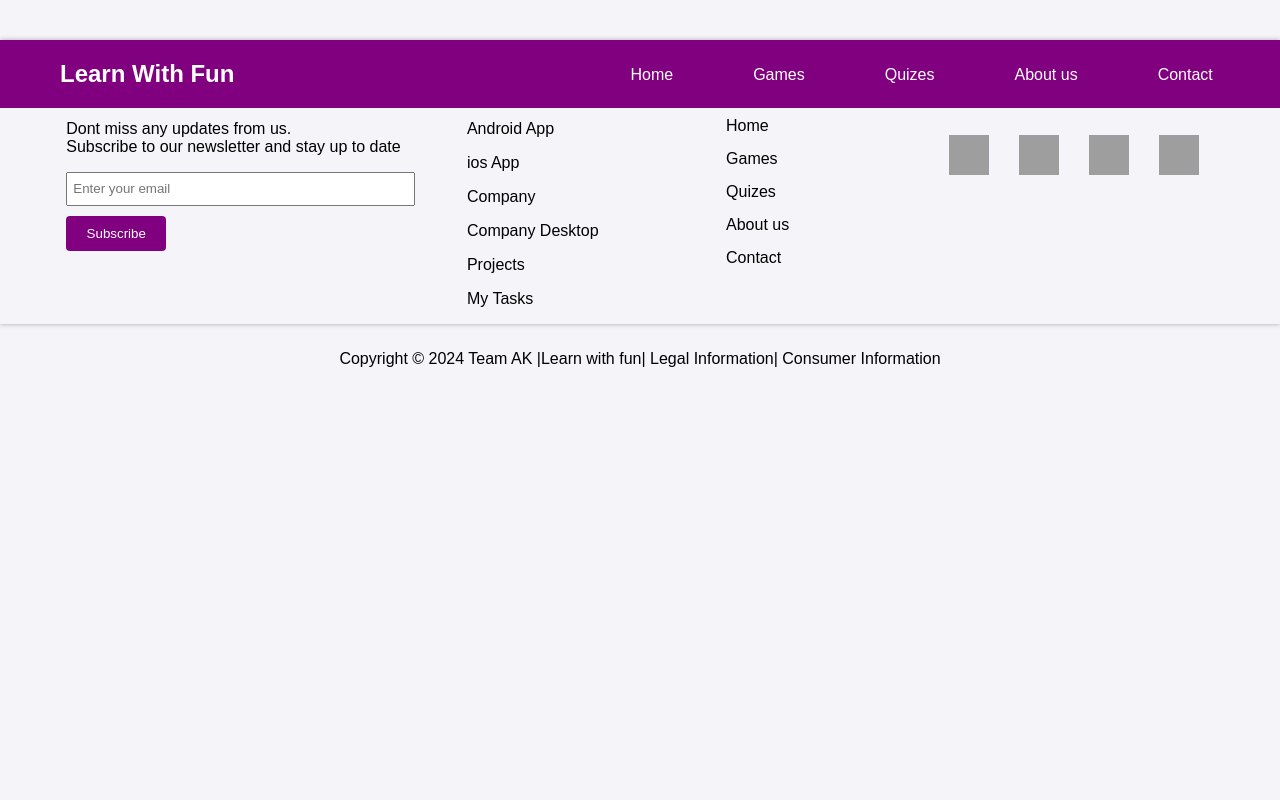
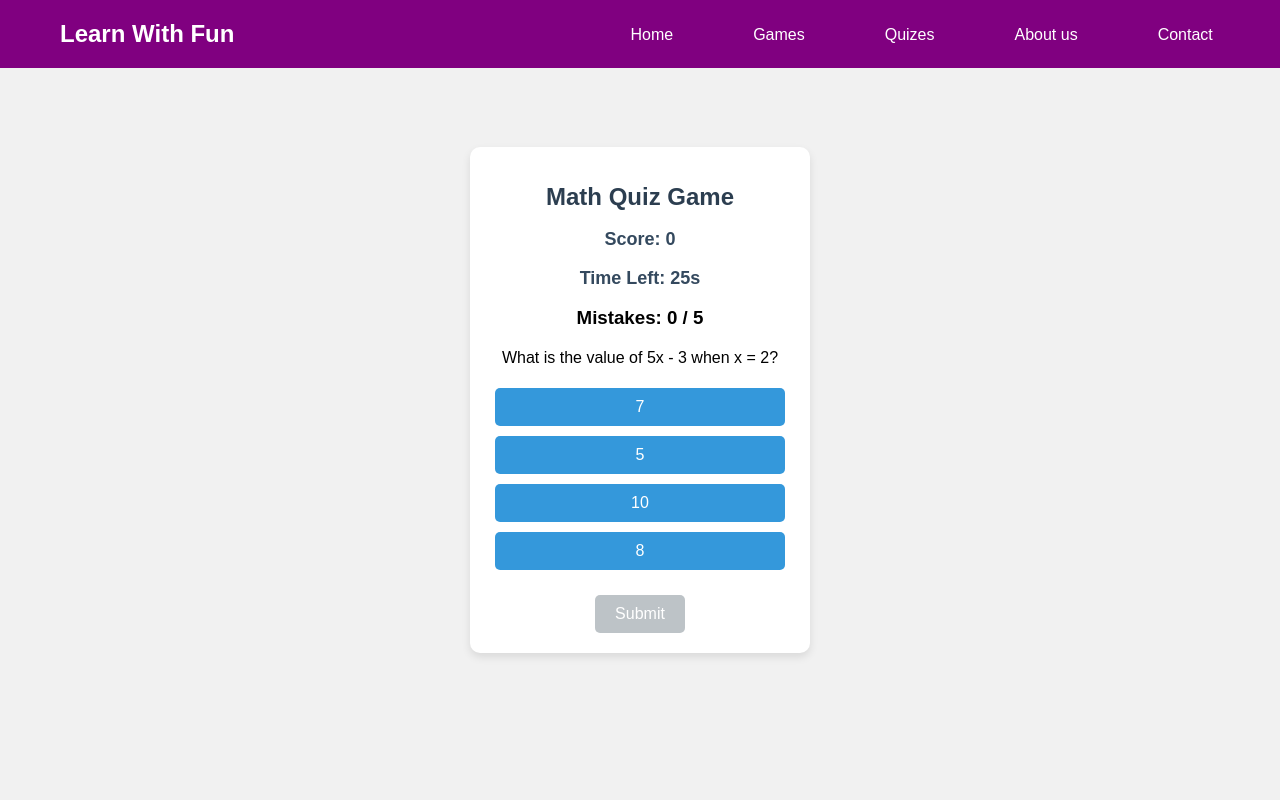
Before and after one commit to KenishRegmi/workshop-final-project, a React (Vite) app: page /mathquizgame in a window 1280 px wide. Shown: the top 800 px of the page. Built offline with nearby package versions, Linux system fonts and the light colour scheme; grey boxes are pictures that could not be loaded.

Commit message:
Math Quiz Game updated

```diff
--- a/src/App.jsx
+++ b/src/App.jsx
@@ -14,6 +14,7 @@ import FlagGuesser from "./Games/FlagGuesser";
 import PeriodicTableGame from "./Games/PeriodicTableGame";
 import MathPuzzleGame from "./Puzzles/MathPuzzleGame";
 import SciencePuzzleGame from "./Puzzles/SciencePuzzleGame";
+import MathQuizGame from "./Quiz/MathQuizGame";
 
 function App() {
 
@@ -32,6 +33,7 @@ function App() {
         <Route path="/periodictablegame" element={<PeriodicTableGame />} />
         <Route path="/mathpuzzlegame" element={<MathPuzzleGame />} />
         <Route path="/sciencepuzzlegame" element={<SciencePuzzleGame />} />
+        <Route path="/mathquizgame" element={<MathQuizGame />} />
 
       </Routes>
       <Footer />
--- /dev/null
+++ b/src/Quiz/MathQuizGame.css
@@ -0,0 +1,105 @@
+.math{
+    font-family: Arial, sans-serif;
+    margin: 0;
+    padding: 0;
+    display: flex;
+    justify-content: center;
+    align-items: center;
+    min-height: 100vh;
+    background: #f1f1f1;
+  }
+
+  .math-quiz {
+    display: flex;
+    justify-content: center;
+    align-items: center;
+    height: 100vh;
+  }
+
+  .math-quiz-container {
+    text-align: center;
+    background: #ffffff;
+    padding: 20px;
+    border-radius: 10px;
+    box-shadow: 0 4px 8px rgba(0, 0, 0, 0.1);
+    width: 300px;
+  }
+
+  .math-quiz-title {
+    font-size: 24px;
+    color: #2c3e50;
+    margin-bottom: 10px;
+  }
+
+  .math-quiz-score, .math-quiz-timer {
+    font-size: 18px;
+    color: #34495e;
+  }
+
+  .math-quiz-question {
+    margin-top: 20px;
+  }
+
+  .math-quiz-options {
+    display: flex;
+    flex-direction: column;
+    margin-bottom: 20px;
+  }
+
+  .math-quiz-option {
+    padding: 10px;
+    margin: 5px;
+    background-color: #3498db;
+    color: white;
+    border: none;
+    border-radius: 5px;
+    cursor: pointer;
+    font-size: 16px;
+  }
+
+  .math-quiz-option:hover {
+    background-color: #2980b9;
+  }
+
+  .math-quiz-option.selected {
+    background-color: #27ae60;
+  }
+
+  .math-quiz-submit-btn {
+    padding: 10px 20px;
+    background-color: #e67e22;
+    color: white;
+    border: none;
+    border-radius: 5px;
+    font-size: 16px;
+    cursor: pointer;
+  }
+
+  .math-quiz-submit-btn:disabled {
+    background-color: #bdc3c7;
+    cursor: not-allowed;
+  }
+
+  .math-quiz-message {
+    margin-top: 10px;
+    font-size: 14px;
+    color: #e74c3c;
+  }
+
+  .math-quiz-game-over {
+    margin-top: 20px;
+  }
+
+  .math-quiz-reset-btn {
+    padding: 10px 20px;
+    background-color: #2ecc71;
+    color: white;
+    border: none;
+    border-radius: 5px;
+    cursor: pointer;
+    font-size: 16px;
+  }
+
+  .math-quiz-reset-btn:hover {
+    background-color: #27ae60;
+  }
--- /dev/null
+++ b/src/Quiz/MathQuizGame.jsx
@@ -0,0 +1,215 @@
+import React, { useState, useEffect } from "react";
+import "./MathQuizGame.css";
+
+const questions = [
+  {
+    question: "What is the value of 5x - 3 when x = 2?",
+    options: [7, 5, 10, 8],
+    correctAnswer: 7,
+  },
+  {
+    question: "What is the quadratic equation for roots x = 3 and x = -2?",
+    options: ["x² - 5x + 6", "x² + 5x + 6", "x² - 3x - 6", "x² + 3x - 6"],
+    correctAnswer: "x² - 5x + 6",
+  },
+  {
+    question: "What is the area of a circle with radius 7 cm?",
+    options: [49 * Math.PI, 25 * Math.PI, 14 * Math.PI, 49],
+    correctAnswer: 49 * Math.PI,
+  },
+  {
+    question: "Solve for x: 2x + 5 = 15",
+    options: [5, 2, 10, 7],
+    correctAnswer: 5,
+  },
+  {
+    question: "What is the sum of angles in a triangle?",
+    options: [180, 90, 360, 270],
+    correctAnswer: 180,
+  },
+  {
+    question: "What is the value of 3² + 4²?",
+    options: [25, 29, 13, 17],
+    correctAnswer: 25,
+  },
+  {
+    question: "What is the value of pi to 2 decimal places?",
+    options: [3.14, 3.16, 3.15, 3.13],
+    correctAnswer: 3.14,
+  },
+  {
+    question: "What is the value of x in the equation: 5x = 20?",
+    options: [2, 4, 5, 6],
+    correctAnswer: 4,
+  },
+  {
+    question: "What is the solution to the equation: x + 7 = 12?",
+    options: [5, 6, 7, 8],
+    correctAnswer: 5,
+  },
+  {
+    question: "What is the derivative of x²?",
+    options: ["2x", "x²", "x", "1"],
+    correctAnswer: "2x",
+  },
+  {
+    question: "What is the solution to the equation 3x + 5 = 20?",
+    options: [5, 10, 3, 15],
+    correctAnswer: 5,
+  },
+  {
+    question: "What is the area of a circle with radius 14 cm?",
+    options: [196 * Math.PI, 98 * Math.PI, 49 * Math.PI, 28 * Math.PI],
+    correctAnswer: 196 * Math.PI,
+  },
+  {
+    question: "Solve for x: 5(x - 3) = 2x + 6",
+    options: [4, 3, 6, 2],
+    correctAnswer: 6,
+  },
+  {
+    question: "What is the value of sin(30°)?",
+    options: [1/2, 3/2, 1, 2/2],
+    correctAnswer: 1/2,
+  },
+  {
+    question: "Which of the following is the factorization of x² - 16?",
+    options: ["(x - 4)(x + 4)", "(x - 8)(x + 8)", "(x - 4)(x - 4)", "(x + 4)(x + 4)"],
+    correctAnswer: "(x - 4)(x + 4)",
+  },
+  {
+    question: "What is the value of the discriminant in the equation 2x² + 4x - 6 = 0?",
+    options: [16, 4, -4, 24],
+    correctAnswer: 16,
+  },
+  {
+    question: "What is the cosine of 60°?",
+    options: [1/2, 3/2, 1, 2/2],
+    correctAnswer: 1/2,
+  },
+  {
+    question: "What is the volume of a cone with radius 7 cm and height 12 cm?",
+    options: [308, 352, 184, 392],
+    correctAnswer: 308 * Math.PI,
+  },
+  {
+    question: "If tan(θ) = 3/4, what is the value of sin(θ)?",
+    options: [3/5, 4/5, 1/5, 5/3],
+    correctAnswer: 3/5,
+  },
+];
+
+const MathQuizGame = () => {
+  const [currentQuestionIndex, setCurrentQuestionIndex] = useState(0);
+  const [selectedAnswer, setSelectedAnswer] = useState(null);
+  const [score, setScore] = useState(0);
+  const [timeLeft, setTimeLeft] = useState(30); // 30 seconds to answer
+  const [gameOver, setGameOver] = useState(false);
+  const [mistakes, setMistakes] = useState(0); // Track mistakes
+  const [message, setMessage] = useState("");
+
+  // Timer for question duration
+  useEffect(() => {
+    if (timeLeft > 0 && !gameOver) {
+      const timer = setInterval(() => {
+        setTimeLeft((prev) => prev - 1);
+      }, 1000);
+
+      return () => clearInterval(timer);
+    } else if (timeLeft === 0 && !gameOver) {
+      handleAnswerCheck();
+    }
+  }, [timeLeft, gameOver]);
+
+  const handleAnswerCheck = () => {
+    if (selectedAnswer === questions[currentQuestionIndex].correctAnswer) {
+      setScore(score + 1);
+      setMessage("Correct!");
+    } else {
+      setMistakes(mistakes + 1);
+      setMessage(`Incorrect! The correct answer was ${questions[currentQuestionIndex].correctAnswer}.`);
+    }
+
+    // Check if the game should end due to 5 mistakes
+    if (mistakes >= 5) {
+      setGameOver(true);
+      setMessage(`Game Over! You made 5 mistakes.`);
+      return;
+    }
+
+    // Move to the next question or end the game if it's the last one
+    if (currentQuestionIndex < questions.length - 1) {
+      setTimeout(() => {
+        setCurrentQuestionIndex(currentQuestionIndex + 1);
+        setTimeLeft(30); // Reset timer for next question
+        setMessage("");
+        setSelectedAnswer(null);
+      }, 1500); // Delay before moving to the next question
+    } else {
+      setGameOver(true); // End game if no more questions
+    }
+  };
+
+  const handleAnswerSelection = (answer) => {
+    setSelectedAnswer(answer);
+  };
+
+  const resetGame = () => {
+    setCurrentQuestionIndex(0);
+    setScore(0);
+    setMistakes(0); // Reset mistakes count
+    setTimeLeft(30);
+    setGameOver(false);
+    setMessage("");
+    setSelectedAnswer(null);
+  };
+
+  return (
+    <div className="math">
+      <div className="math-quiz">
+        <div className="math-quiz-container">
+          <h1 className="math-quiz-title">Math Quiz Game</h1>
+          <h3 className="math-quiz-score">Score: {score}</h3>
+          <h3 className="math-quiz-timer">Time Left: {timeLeft}s</h3>
+          <h3 className="math-quiz-mistakes">Mistakes: {mistakes} / 5</h3>
+
+          {gameOver ? (
+            <div className="math-quiz-game-over">
+              <h2>Game Over!</h2>
+              <p>Your final score is: {score}</p>
+              <p>You made {mistakes} mistakes.</p>
+              <button className="math-quiz-reset-btn" onClick={resetGame}>
+                Play Again
+              </button>
+            </div>
+          ) : (
+            <div className="math-quiz-question">
+              <p>{questions[currentQuestionIndex].question}</p>
+              <div className="math-quiz-options">
+                {questions[currentQuestionIndex].options.map((option, index) => (
+                  <button
+                    key={index}
+                    className={`math-quiz-option ${selectedAnswer === option ? "selected" : ""}`}
+                    onClick={() => handleAnswerSelection(option)}
+                  >
+                    {option}
+                  </button>
+                ))}
+              </div>
+              <button
+                className="math-quiz-submit-btn"
+                onClick={handleAnswerCheck}
+                disabled={selectedAnswer === null}
+              >
+                Submit
+              </button>
+              {message && <p className="math-quiz-message">{message}</p>}
+            </div>
+          )}
+        </div>
+      </div>
+    </div>
+  );
+};
+
+export default MathQuizGame;
--- a/src/components/Home.jsx
+++ b/src/components/Home.jsx
@@ -102,8 +102,13 @@ const Home = () => {
                     problem-solving skills, improve accuracy, and make learning
                     enjoyable!{" "}
                   </p>
-                  <button className="enroll-button">Lets play</button>
-                </div>
+                  <Link
+                    to={{
+                      pathname: "/mathquizgame",
+                    }}
+                  >
+                    <button className="enroll-button">Let's Play</button>
+                  </Link>                 </div>
               </div>
               <div className="course-card">
                 <div className="image-wrapper">
```
